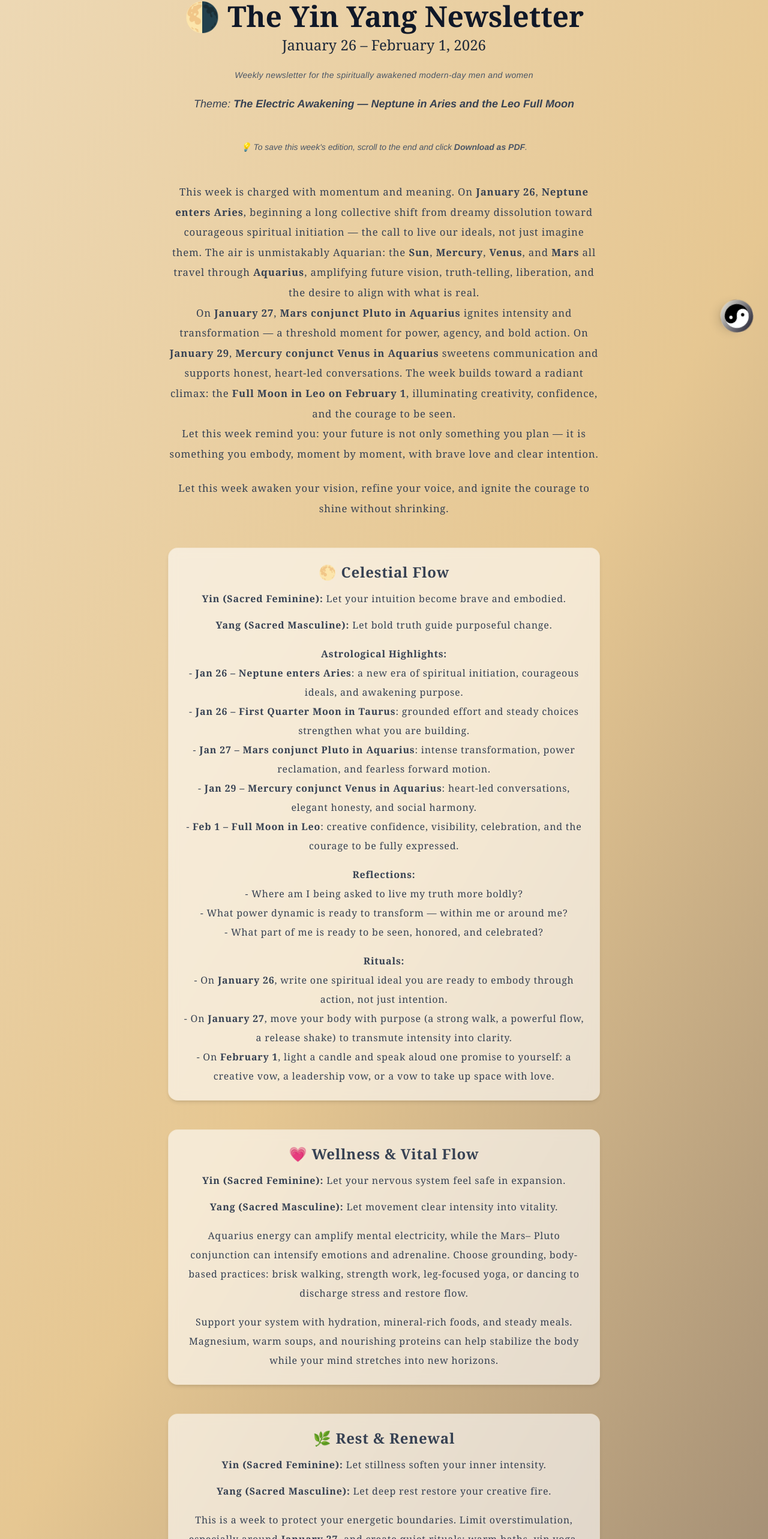
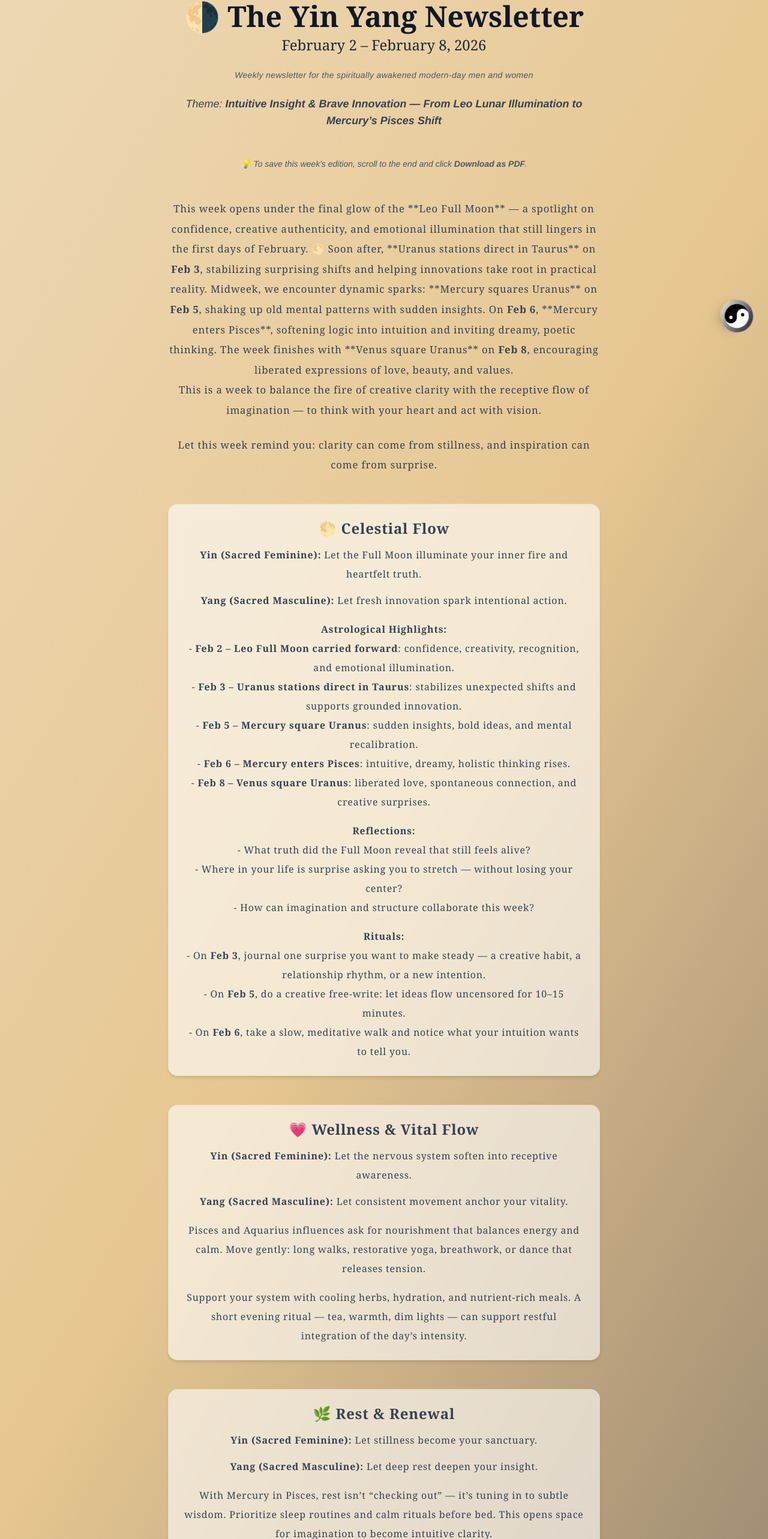
Before and after one commit to rajinipreethajohn/360-harmony-hub, a Next.js app: page /newsletter in a window 1280 px wide. Shown: the part 173-2739 px from the top of the page at 60% size. Built offline with nearby package versions, Linux system fonts and the light colour scheme.

Commit message:
'Feb2-8'

```diff
--- a/app/newsletter/page.tsx
+++ b/app/newsletter/page.tsx
@@ -24,7 +24,7 @@ export default function NewsletterPage() {
         </h1>
 
         <h2 className="text-2xl font-serif text-gray-800 mb-1">
-          January 26 – February 1, 2026
+          February 2 – February 8, 2026
         </h2>
 
         <p className="italic text-sm text-gray-600 tracking-wide my-6">
@@ -34,7 +34,10 @@ export default function NewsletterPage() {
 
         <p className="italic text-lg text-gray-700">
           Theme:{" "}
-          <b>The Electric Awakening — Neptune in Aries and the Leo Full Moon</b>
+          <b>
+            Intuitive Insight & Brave Innovation — From Leo Lunar Illumination
+            to Mercury’s Pisces Shift
+          </b>
         </p>
       </motion.div>
 
@@ -54,30 +57,25 @@ export default function NewsletterPage() {
       >
         <div className="text-center max-w-3xl mx-auto leading-loose text-[1.05rem] font-serif text-gray-700 tracking-wider">
           <p className="mb-6">
-            This week is charged with momentum and meaning. On <b>January 26</b>
-            , <b>Neptune enters Aries</b>, beginning a long collective shift
-            from dreamy dissolution toward courageous spiritual initiation — the
-            call to live our ideals, not just imagine them. The air is
-            unmistakably Aquarian: the <b>Sun</b>, <b>Mercury</b>, <b>Venus</b>,
-            and <b>Mars</b> all travel through <b>Aquarius</b>, amplifying
-            future vision, truth-telling, liberation, and the desire to align
-            with what is real.
+            This week opens under the final glow of the **Leo Full Moon** — a
+            spotlight on confidence, creative authenticity, and emotional
+            illumination that still lingers in the first days of February. 🌕
+            Soon after, **Uranus stations direct in Taurus** on <b>Feb 3</b>,
+            stabilizing surprising shifts and helping innovations take root in
+            practical reality. Midweek, we encounter dynamic sparks: **Mercury
+            squares Uranus** on <b>Feb 5</b>, shaking up old mental patterns
+            with sudden insights. On <b>Feb 6</b>, **Mercury enters Pisces**,
+            softening logic into intuition and inviting dreamy, poetic thinking.
+            The week finishes with **Venus square Uranus** on <b>Feb 8</b>,
+            encouraging liberated expressions of love, beauty, and values.
             <br />
-            On <b>January 27</b>, <b>Mars conjunct Pluto in Aquarius</b> ignites
-            intensity and transformation — a threshold moment for power, agency,
-            and bold action. On <b>January 29</b>,{" "}
-            <b>Mercury conjunct Venus in Aquarius</b> sweetens communication and
-            supports honest, heart-led conversations. The week builds toward a
-            radiant climax: the <b>Full Moon in Leo on February 1</b>,
-            illuminating creativity, confidence, and the courage to be seen.
-            <br />
-            Let this week remind you: your future is not only something you plan
-            — it is something you embody, moment by moment, with brave love and
-            clear intention.
+            This is a week to balance the fire of creative clarity with the
+            receptive flow of imagination — to think with your heart and act
+            with vision.
           </p>
           <p>
-            Let this week awaken your vision, refine your voice, and ignite the
-            courage to shine without shrinking.
+            Let this week remind you: clarity can come from stillness, and
+            inspiration can come from surprise.
           </p>
         </div>
       </motion.div>
@@ -86,165 +84,153 @@ export default function NewsletterPage() {
       {[
         {
           title: "🌕 Celestial Flow",
-          yin: "Let your intuition become brave and embodied.",
-          yang: "Let bold truth guide purposeful change.",
+          yin: "Let the Full Moon illuminate your inner fire and heartfelt truth.",
+          yang: "Let fresh innovation spark intentional action.",
           content: (
             <>
               <p className="mt-4">
                 <b>Astrological Highlights:</b>
-                <br />- <b>Jan 26 – Neptune enters Aries</b>: a new era of
-                spiritual initiation, courageous ideals, and awakening purpose.
-                <br />- <b>Jan 26 – First Quarter Moon in Taurus</b>: grounded
-                effort and steady choices strengthen what you are building.
-                <br />- <b>Jan 27 – Mars conjunct Pluto in Aquarius</b>: intense
-                transformation, power reclamation, and fearless forward motion.
-                <br />- <b>Jan 29 – Mercury conjunct Venus in Aquarius</b>:
-                heart-led conversations, elegant honesty, and social harmony.
-                <br />- <b>Feb 1 – Full Moon in Leo</b>: creative confidence,
-                visibility, celebration, and the courage to be fully expressed.
+                <br />- <b>Feb 2 – Leo Full Moon carried forward</b>:
+                confidence, creativity, recognition, and emotional illumination.
+                <br />- <b>Feb 3 – Uranus stations direct in Taurus</b>:
+                stabilizes unexpected shifts and supports grounded innovation.
+                <br />- <b>Feb 5 – Mercury square Uranus</b>: sudden insights,
+                bold ideas, and mental recalibration.
+                <br />- <b>Feb 6 – Mercury enters Pisces</b>: intuitive, dreamy,
+                holistic thinking rises.
+                <br />- <b>Feb 8 – Venus square Uranus</b>: liberated love,
+                spontaneous connection, and creative surprises.
               </p>
               <p className="mt-4">
                 <b>Reflections:</b>
                 <br />
-                - Where am I being asked to live my truth more boldly?
+                - What truth did the Full Moon reveal that still feels alive?
                 <br />
-                - What power dynamic is ready to transform — within me or around
-                me?
-                <br />- What part of me is ready to be seen, honored, and
-                celebrated?
+                - Where in your life is surprise asking you to stretch — without
+                losing your center?
+                <br />- How can imagination and structure collaborate this week?
               </p>
               <p className="mt-4">
                 <b>Rituals:</b>
-                <br />- On <b>January 26</b>, write one spiritual ideal you are
-                ready to embody through action, not just intention.
-                <br />- On <b>January 27</b>, move your body with purpose (a
-                strong walk, a powerful flow, a release shake) to transmute
-                intensity into clarity.
-                <br />- On <b>February 1</b>, light a candle and speak aloud one
-                promise to yourself: a creative vow, a leadership vow, or a vow
-                to take up space with love.
+                <br />- On <b>Feb 3</b>, journal one surprise you want to make
+                steady — a creative habit, a relationship rhythm, or a new
+                intention.
+                <br />- On <b>Feb 5</b>, do a creative free-write: let ideas
+                flow uncensored for 10–15 minutes.
+                <br />- On <b>Feb 6</b>, take a slow, meditative walk and notice
+                what your intuition wants to tell you.
               </p>
             </>
           ),
         },
         {
           title: "💗 Wellness & Vital Flow",
-          yin: "Let your nervous system feel safe in expansion.",
-          yang: "Let movement clear intensity into vitality.",
+          yin: "Let the nervous system soften into receptive awareness.",
+          yang: "Let consistent movement anchor your vitality.",
           content: (
             <>
               <p className="mt-4">
-                Aquarius energy can amplify mental electricity, while the Mars–
-                Pluto conjunction can intensify emotions and adrenaline. Choose
-                grounding, body-based practices: brisk walking, strength work,
-                leg-focused yoga, or dancing to discharge stress and restore
-                flow.
+                Pisces and Aquarius influences ask for nourishment that balances
+                energy and calm. Move gently: long walks, restorative yoga,
+                breathwork, or dance that releases tension.
               </p>
               <p className="mt-4">
-                Support your system with hydration, mineral-rich foods, and
-                steady meals. Magnesium, warm soups, and nourishing proteins can
-                help stabilize the body while your mind stretches into new
-                horizons.
+                Support your system with cooling herbs, hydration, and
+                nutrient-rich meals. A short evening ritual — tea, warmth, dim
+                lights — can support restful integration of the day’s intensity.
               </p>
             </>
           ),
         },
         {
           title: "🌿 Rest & Renewal",
-          yin: "Let stillness soften your inner intensity.",
-          yang: "Let deep rest restore your creative fire.",
+          yin: "Let stillness become your sanctuary.",
+          yang: "Let deep rest deepen your insight.",
           content: (
             <>
               <p className="mt-4">
-                This is a week to protect your energetic boundaries. Limit
-                overstimulation, especially around <b>January 27</b>, and create
-                quiet rituals: warm baths, yin yoga, gentle breathwork, or
-                candlelit evenings without screens.
+                With Mercury in Pisces, rest isn’t “checking out” — it’s tuning
+                in to subtle wisdom. Prioritize sleep routines and calm rituals
+                before bed. This opens space for imagination to become intuitive
+                clarity.
               </p>
               <p className="mt-4">
-                Before sleep, ask: &quot;What would it feel like to be fully
-                safe in my own power?&quot; Let your dreams reveal the next
-                emotional truth you are ready to hold.
+                Before sleep, ask: &quot;What did my heart want to tell me
+                today?&quot; Let the answer float up without judgment or force.
               </p>
             </>
           ),
         },
         {
           title: "✨ Abundance in Alignment",
-          yin: "Receive new possibilities without forcing outcomes.",
-          yang: "Take brave action where your future is calling.",
+          yin: "Receive what opens your heart and expands your vision.",
+          yang: "Build what feels soulful and practical.",
           content: (
             <>
               <p className="mt-4">
-                With so much Aquarius emphasis, abundance arrives through ideas,
-                networks, and innovative pivots. Neptune in Aries adds a deeper
-                layer: your prosperity is connected to your courage to follow a
-                soul-led path — even if it looks unconventional.
+                Venus square Uranus invites adaptive approaches to
+                relationships, creativity, and value. New opportunities can
+                arrive from unexpected sources — be willing to listen before
+                choosing.
               </p>
               <p className="mt-4">
-                Use the <b>First Quarter Moon</b> to take one practical step,
-                then let the <b>Leo Full Moon</b> help you own your brilliance:
-                share your work, speak your truth, make the pitch, publish the
-                post, or show up as the person you are becoming.
+                Mercury in Pisces helps you see the “soft edges” of abundance:
+                community, intuition, imagination, and empathy. Let these become
+                part of your wealth-building practice.
               </p>
             </>
           ),
         },
         {
           title: "🧘 Stillness & Power",
-          yin: "Let your inner fire become sacred and calm.",
-          yang: "Let your voice become clear and courageous.",
+          yin: "Let inner curiosity expand your awareness.",
+          yang: "Let deliberate action anchor your inspiration.",
           content: (
             <>
               <p className="mt-4">
-                Visualize a golden sun in your heart and a cool, clear sky in
-                your mind. With each inhale, feel courage rise; with each
-                exhale, feel peace steady you. You are both the spark and the
-                sanctuary.
+                Visualize yourself with one foot rooted deep like an oak and one
+                foot reaching out like a stream of light. You are both stable
+                and connected — grounded, yet open.
               </p>
               <p className="mt-4">
-                <b>Affirm:</b> I am safe to be powerful, and I use my power with
-                love.
+                <b>Affirm:</b> I open my heart to insight and act with clear
+                intention.
                 <br />
-                <b>Prompt:</b> What would I create, say, or claim if I stopped
-                shrinking to stay comfortable?
+                <b>Prompt:</b> What wisdom wants to be lived, not just known?
               </p>
             </>
           ),
         },
         {
           title: "🌟 Sacred Affirmation",
-          yin: "Let your spirit lead with brave tenderness.",
-          yang: "Let your actions match your highest truth.",
+          yin: "Let imagination guide your spirit.",
+          yang: "Let intention shape your day.",
           content: (
             <>
               <p className="mt-4 italic">
-                "I choose courageous truth, loving power, and radiant
-                self-expression."
+                "I balance revelation with presence, imagination with grounded
+                intention."
               </p>
               <p className="mt-4">
-                Speak this affirmation daily, and especially under the Leo Full
-                Moon, to embody confidence without hardness and visibility
-                without fear.
+                Speak this affirmation daily, especially in the moments when
+                insight and action overlap.
               </p>
             </>
           ),
         },
         {
           title: "🔮 A Final Whisper",
-          yin: "Let your future be born from faith.",
-          yang: "Let your light become undeniable.",
+          yin: "Let your inner insight calm your heart.",
+          yang: "Let your creative bravery become your practice.",
           content: (
             <>
               <p className="mt-4 italic">
-                "This week, I rise — brave, clear, and unafraid to shine."
+                "This week, I remain open — to surprise, to intuition, to
+                unexpected beauty."
               </p>
               <p className="mt-4">
-                Neptune in Aries asks for spiritual courage. Mars conjunct Pluto
-                asks for honest power. And the Leo Full Moon asks for radiant
-                self-expression. Let this be your invitation: release the old
-                self that needed permission, and step forward as the one who
-                simply chooses.
+                As Mercury moves into Pisces and dynamic aspects activate the
+                sky, you are invited to balance wonder with grounded choice.
               </p>
             </>
           ),
```
